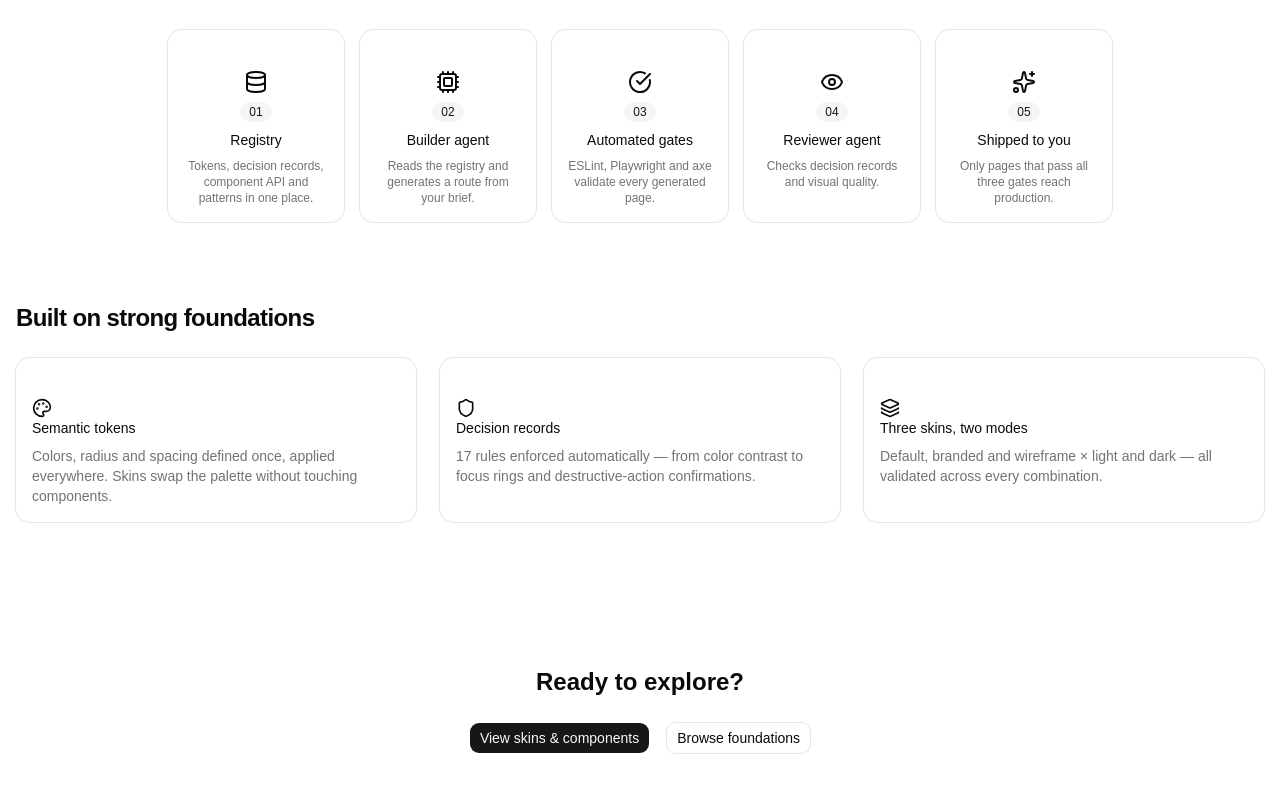
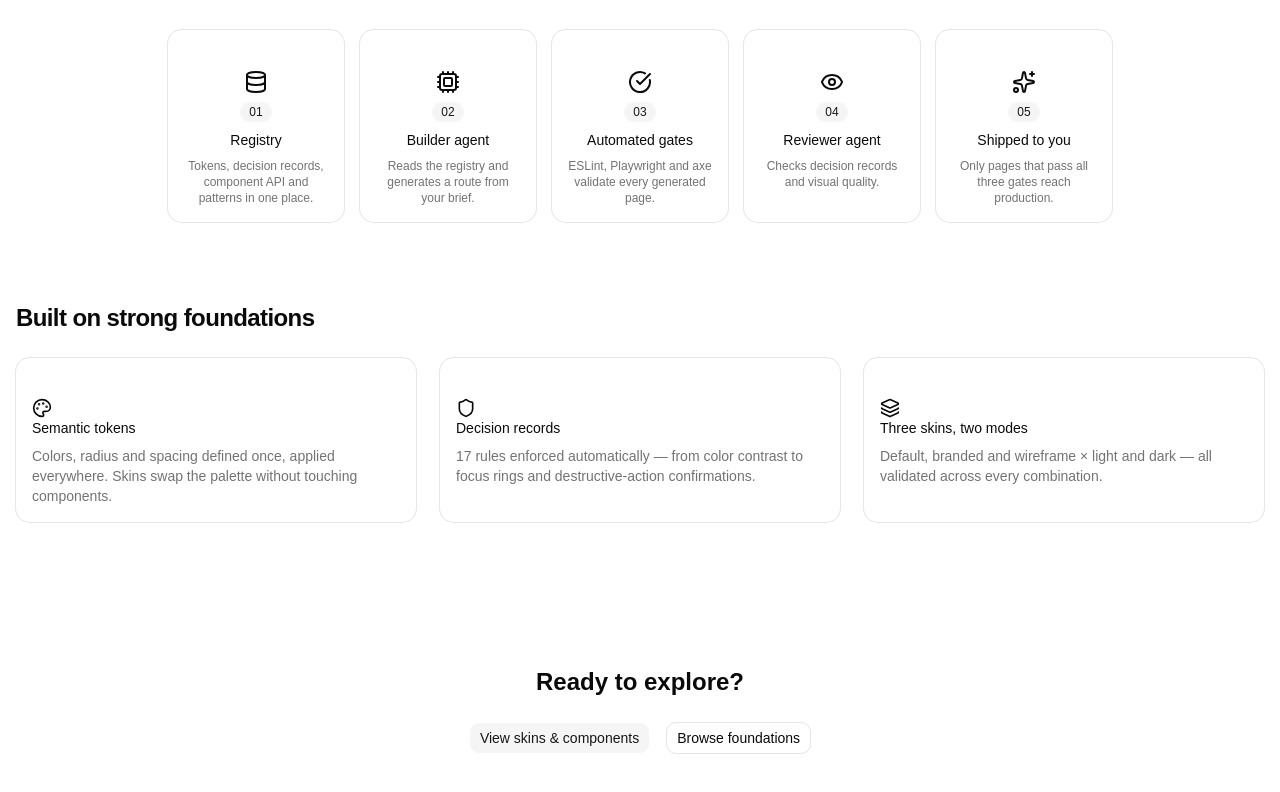
Before and after one commit to calee1/ds-agent-lab, a React (Vite) app in the folder apps/sandbox/: page / in a window 1280 px wide. Shown: the part 622-1414 px from the top of the page. Built offline with nearby package versions, Linux system fonts and the light colour scheme.

Commit message:
fix: one primary Button per view on home page
Footer CTA changed from default to secondary variant.
Only the hero has a primary action.

Co-Authored-By: Claude Sonnet 4.6 <noreply@anthropic.com>

```diff
--- a/apps/sandbox/src/routes/home/index.tsx
+++ b/apps/sandbox/src/routes/home/index.tsx
@@ -155,7 +155,7 @@ export default function Home() {
           <div className="text-center py-16 space-y-6">
             <h2 className="text-2xl font-semibold">Ready to explore?</h2>
             <div className="flex flex-wrap gap-4 justify-center">
-              <Button render={<a href="/skin-demo" />}>View skins &amp; components</Button>
+              <Button variant="secondary" render={<a href="/skin-demo" />}>View skins &amp; components</Button>
               <Button variant="outline" render={<a href="/foundations" />}>Browse foundations</Button>
             </div>
           </div>
```
